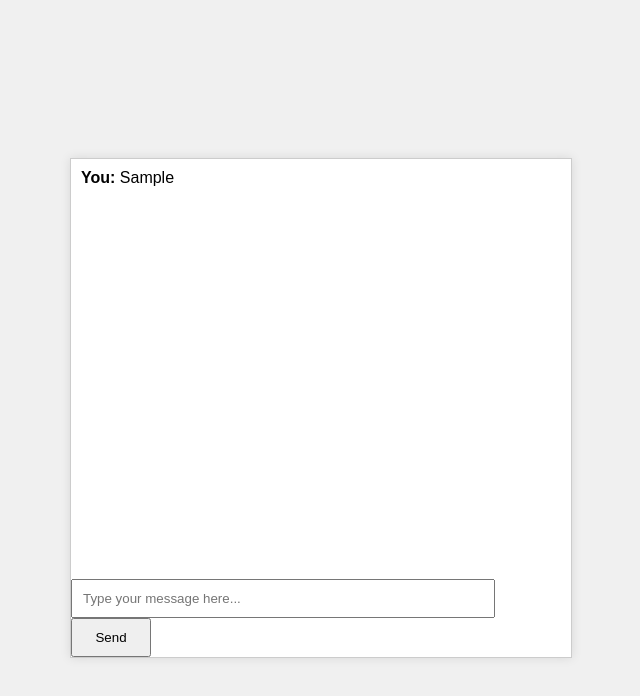
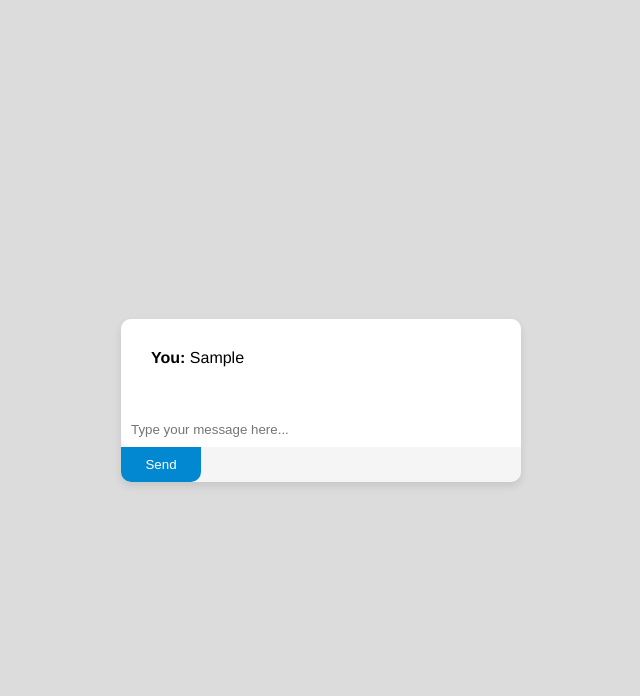
Before and after one commit to aliplayer1/multilingual-personal-assistant, a plain HTML site: page frontend/index.html in a window 1280 px wide. Both pictures are taken after typing "Sample" into the empty fields and a click on the button "Send". Shown: the whole page, without its empty margins (319-959 px from the left). Drawn offline with Linux system fonts and the light colour scheme; no server answers.

Commit message:
Changed the design of the webpage and chatbox

```diff
--- a/frontend/styles.css
+++ b/frontend/styles.css
@@ -1,36 +1,79 @@
 body {
-    font-family: Arial, sans-serif;
+    font-family: 'Helvetica Neue', Helvetica, Arial, sans-serif;
     display: flex;
     justify-content: center;
     align-items: center;
     height: 100vh;
-    background-color: #f0f0f0;
+    background-color: #dcdcdc;
+    margin: 0;
 }
 
 #chat-container {
-    width: 500px;
-    border: 1px solid #ccc;
-    background-color: #fff;
-    box-shadow: 0 0 10px rgba(0, 0, 0, 0.1);
+    width: 400px;
+    border-radius: 10px;
+    background-color: #f5f5f5;
+    box-shadow: 0 4px 8px rgba(0, 0, 0, 0.1);
+    display: flex;
+    flex-direction: column;
+    overflow: hidden;
 }
 
 #chat-window {
+    flex: 1;
     height: 400px;
-    overflow-y: scroll;
-    padding: 10px;
+    overflow-y: auto;
+    padding: 20px;
+    background-color: #ffffff;
 }
 
 #messages {
     list-style: none;
     padding: 0;
+    margin: 0;
+}
+
+.message {
+    margin-bottom: 15px;
+    padding: 10px;
+    border-radius: 8px;
+}
+
+.message.assistant {
+    background-color: #e0f7fa; /* Light Cyan */
+    color: #00796b;
+    text-align: left;
+}
+
+.message.user {
+    background-color: #fff9c4; /* Light Yellow */
+    color: #f57f17;
+    text-align: right;
+}
+
+#input-container {
+    display: flex;
+    border-top: 1px solid #ccc;
 }
 
 #user-input {
-    width: calc(100% - 100px);
+    flex: 1;
     padding: 10px;
+    border: none;
+    border-radius: 0 0 0 10px;
+    outline: none;
 }
 
 #send-button {
     width: 80px;
     padding: 10px;
+    border: none;
+    border-radius: 0 0 10px 0;
+    background-color: #0288d1;
+    color: #fff;
+    cursor: pointer;
+    outline: none;
 }
+
+#send-button:hover {
+    background-color: #0277bd;
+}
```
